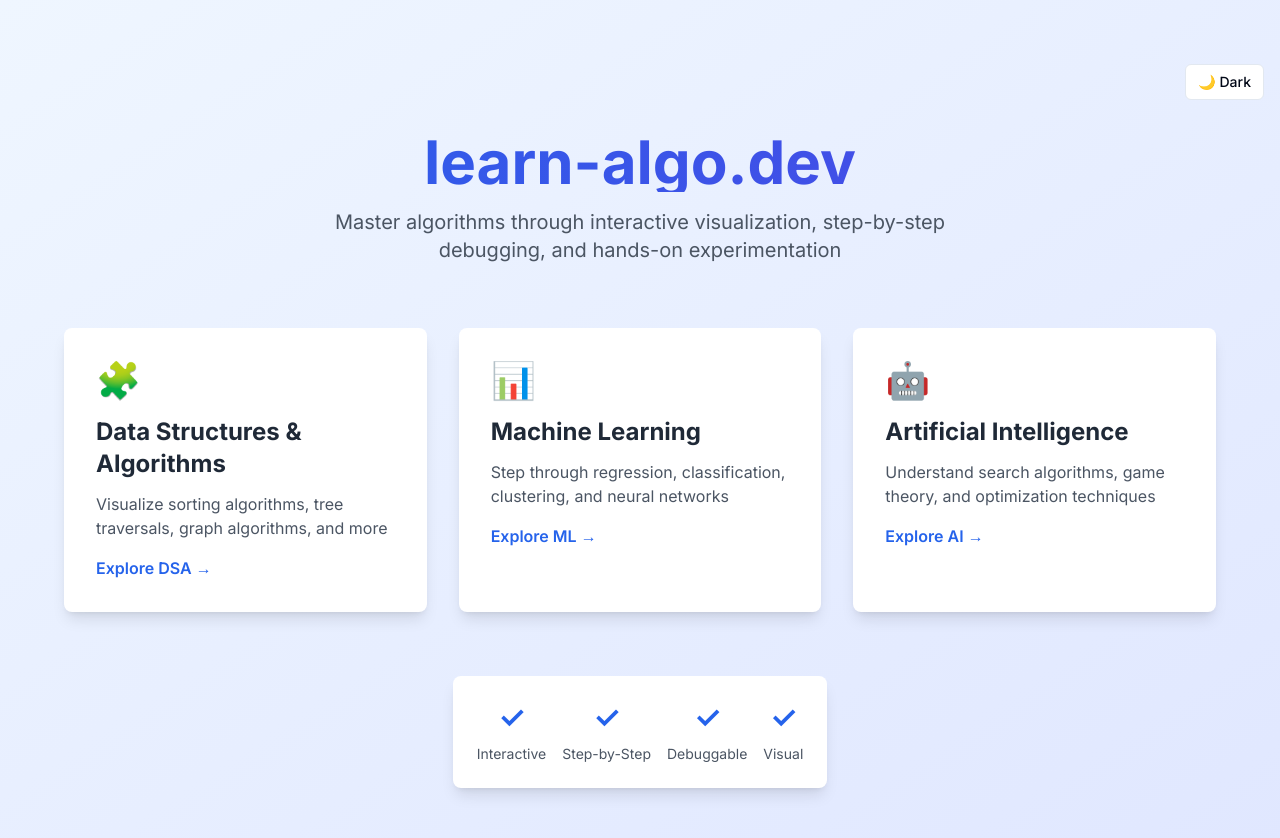
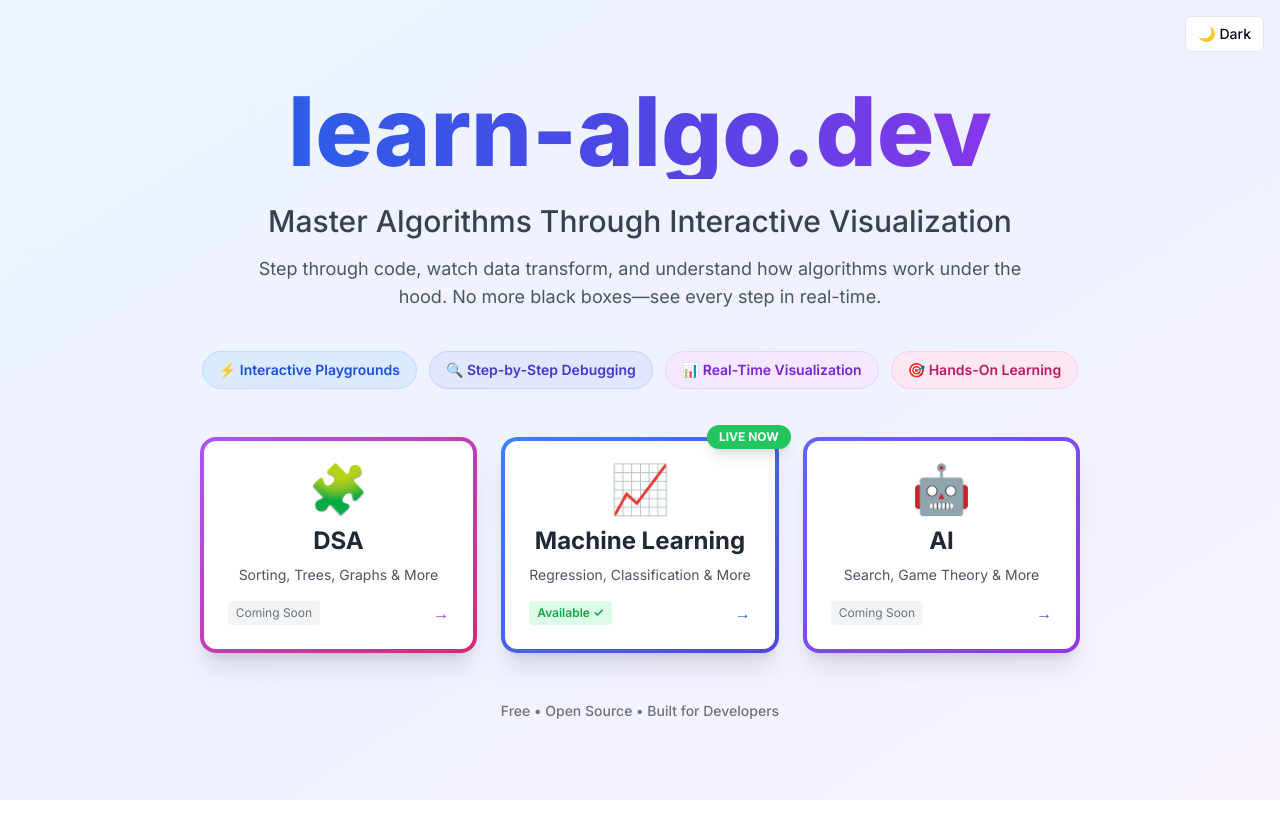
Before and after one commit to satya00089/learn-algo, a Next.js app: page / in a window 1280 px wide. Shown: the top 838 px of the page. After the commit the page ends 800 px from the top, so only its background shows below. Built offline with nearby package versions, Linux system fonts and the light colour scheme.

Commit message:
feat: enhance theme provider with memoization and callback optimizations

```diff
--- a/src/app/page.tsx
+++ b/src/app/page.tsx
@@ -5,90 +5,127 @@ import { ThemeToggle } from '@/core/theme'
 
 export default function Home() {
   return (
-    <main className="min-h-screen bg-gradient-to-br from-blue-50 to-indigo-100 dark:from-gray-900 dark:to-gray-800">
-      <div className="container mx-auto px-4 py-16">
-        {/* Theme Toggle in Top Right */}
-        <div className="flex justify-end mb-8">
+    <main className="h-screen overflow-hidden bg-gradient-to-br from-blue-50 via-indigo-50 to-purple-50 dark:from-gray-900 dark:via-blue-900/20 dark:to-purple-900/20">
+      <div className="h-full flex flex-col">
+        {/* Header with Theme Toggle */}
+        <div className="flex justify-end p-4">
           <ThemeToggle />
         </div>
 
-        <div className="text-center mb-16">
-          <h1 className="text-6xl font-bold mb-4 bg-gradient-to-r from-blue-600 to-indigo-600 bg-clip-text text-transparent">
+        {/* Hero Section */}
+        <div className="flex-1 flex flex-col items-center justify-center px-4 -mt-16">
+          <div className="text-center max-w-5xl mx-auto">
+            {/* Main Title with Gradient */}
+            <h1 className="text-6xl md:text-7xl lg:text-8xl font-extrabold mb-6 bg-gradient-to-r from-blue-600 via-indigo-600 to-purple-600 bg-clip-text text-transparent animate-gradient">
               learn-algo.dev
             </h1>
-          <p className="text-xl text-gray-600 dark:text-gray-300 max-w-2xl mx-auto">
-            Master algorithms through interactive visualization, step-by-step debugging, and hands-on experimentation
+
+            {/* Subtitle */}
+            <p className="text-xl md:text-2xl lg:text-3xl text-gray-700 dark:text-gray-200 mb-4 font-medium">
+              Master Algorithms Through Interactive Visualization
             </p>
+
+            {/* Description */}
+            <p className="text-base md:text-lg text-gray-600 dark:text-gray-400 mb-10 max-w-3xl mx-auto">
+              Step through code, watch data transform, and understand how algorithms work under the hood.
+              No more black boxes—see every step in real-time.
+            </p>
+
+            {/* Feature Pills */}
+            <div className="flex flex-wrap justify-center gap-3 mb-12">
+              <div className="px-4 py-2 bg-blue-100 dark:bg-blue-900/40 text-blue-700 dark:text-blue-300 rounded-full text-sm font-semibold border border-blue-200 dark:border-blue-700">
+                ⚡ Interactive Playgrounds
+              </div>
+              <div className="px-4 py-2 bg-indigo-100 dark:bg-indigo-900/40 text-indigo-700 dark:text-indigo-300 rounded-full text-sm font-semibold border border-indigo-200 dark:border-indigo-700">
+                🔍 Step-by-Step Debugging
+              </div>
+              <div className="px-4 py-2 bg-purple-100 dark:bg-purple-900/40 text-purple-700 dark:text-purple-300 rounded-full text-sm font-semibold border border-purple-200 dark:border-purple-700">
+                📊 Real-Time Visualization
+              </div>
+              <div className="px-4 py-2 bg-pink-100 dark:bg-pink-900/40 text-pink-700 dark:text-pink-300 rounded-full text-sm font-semibold border border-pink-200 dark:border-pink-700">
+                🎯 Hands-On Learning
+              </div>
             </div>
 
-        <div className="grid md:grid-cols-3 gap-8 max-w-6xl mx-auto">
+            {/* CTA Modules - Larger and More Prominent */}
+            <div className="grid grid-cols-1 md:grid-cols-3 gap-6 max-w-5xl mx-auto">
               {/* DSA Module */}
               <Link href="/dsa" className="group">
-            <div className="bg-white dark:bg-gray-800 rounded-lg shadow-lg p-8 h-full transition-all duration-300 hover:shadow-2xl hover:-translate-y-2">
-              <div className="text-4xl mb-4">🧩</div>
-              <h2 className="text-2xl font-bold mb-3 text-gray-800 dark:text-white">
-                Data Structures & Algorithms
+                <div className="relative bg-gradient-to-br from-purple-500 to-pink-600 dark:from-purple-600 dark:to-pink-700 rounded-2xl p-1 shadow-xl hover:shadow-2xl transition-all duration-300 hover:scale-105 hover:-rotate-1">
+                  <div className="bg-white dark:bg-gray-800 rounded-xl p-6 h-full">
+                    <div className="text-5xl mb-3 group-hover:scale-110 transition-transform">🧩</div>
+                    <h2 className="text-2xl font-bold mb-2 text-gray-800 dark:text-white">
+                      DSA
                     </h2>
-              <p className="text-gray-600 dark:text-gray-300 mb-4">
-                Visualize sorting algorithms, tree traversals, graph algorithms, and more
+                    <p className="text-gray-600 dark:text-gray-300 mb-4 text-sm">
+                      Sorting, Trees, Graphs & More
                     </p>
-              <div className="text-blue-600 dark:text-blue-400 font-semibold group-hover:translate-x-2 transition-transform inline-block">
-                Explore DSA →
+                    <div className="flex items-center justify-between">
+                      <span className="text-xs text-gray-500 dark:text-gray-400 bg-gray-100 dark:bg-gray-700 px-2 py-1 rounded">
+                        Coming Soon
+                      </span>
+                      <span className="text-purple-600 dark:text-purple-400 font-bold group-hover:translate-x-2 transition-transform">
+                        →
+                      </span>
+                    </div>
                   </div>
                 </div>
               </Link>
 
-          {/* ML Module */}
+              {/* ML Module - Featured */}
               <Link href="/ml" className="group">
-            <div className="bg-white dark:bg-gray-800 rounded-lg shadow-lg p-8 h-full transition-all duration-300 hover:shadow-2xl hover:-translate-y-2">
-              <div className="text-4xl mb-4">📊</div>
-              <h2 className="text-2xl font-bold mb-3 text-gray-800 dark:text-white">
+                <div className="relative bg-gradient-to-br from-blue-500 to-indigo-600 dark:from-blue-600 dark:to-indigo-700 rounded-2xl p-1 shadow-xl hover:shadow-2xl transition-all duration-300 hover:scale-105">
+                  <div className="bg-white dark:bg-gray-800 rounded-xl p-6 h-full">
+                    <div className="absolute -top-3 -right-3 bg-green-500 text-white text-xs font-bold px-3 py-1 rounded-full shadow-lg">
+                      LIVE NOW
+                    </div>
+                    <div className="text-5xl mb-3 group-hover:scale-110 transition-transform">📈</div>
+                    <h2 className="text-2xl font-bold mb-2 text-gray-800 dark:text-white">
                       Machine Learning
                     </h2>
-              <p className="text-gray-600 dark:text-gray-300 mb-4">
-                Step through regression, classification, clustering, and neural networks
+                    <p className="text-gray-600 dark:text-gray-300 mb-4 text-sm">
+                      Regression, Classification & More
                     </p>
-              <div className="text-blue-600 dark:text-blue-400 font-semibold group-hover:translate-x-2 transition-transform inline-block">
-                Explore ML →
+                    <div className="flex items-center justify-between">
+                      <span className="text-xs text-green-600 dark:text-green-400 bg-green-100 dark:bg-green-900/40 px-2 py-1 rounded font-semibold">
+                        Available ✓
+                      </span>
+                      <span className="text-blue-600 dark:text-blue-400 font-bold group-hover:translate-x-2 transition-transform">
+                        →
+                      </span>
+                    </div>
                   </div>
                 </div>
               </Link>
 
               {/* AI Module */}
               <Link href="/ai" className="group">
-            <div className="bg-white dark:bg-gray-800 rounded-lg shadow-lg p-8 h-full transition-all duration-300 hover:shadow-2xl hover:-translate-y-2">
-              <div className="text-4xl mb-4">🤖</div>
-              <h2 className="text-2xl font-bold mb-3 text-gray-800 dark:text-white">
-                Artificial Intelligence
+                <div className="relative bg-gradient-to-br from-indigo-500 to-purple-600 dark:from-indigo-600 dark:to-purple-700 rounded-2xl p-1 shadow-xl hover:shadow-2xl transition-all duration-300 hover:scale-105 hover:rotate-1">
+                  <div className="bg-white dark:bg-gray-800 rounded-xl p-6 h-full">
+                    <div className="text-5xl mb-3 group-hover:scale-110 transition-transform">🤖</div>
+                    <h2 className="text-2xl font-bold mb-2 text-gray-800 dark:text-white">
+                      AI
                     </h2>
-              <p className="text-gray-600 dark:text-gray-300 mb-4">
-                Understand search algorithms, game theory, and optimization techniques
+                    <p className="text-gray-600 dark:text-gray-300 mb-4 text-sm">
+                      Search, Game Theory & More
                     </p>
-              <div className="text-blue-600 dark:text-blue-400 font-semibold group-hover:translate-x-2 transition-transform inline-block">
-                Explore AI →
+                    <div className="flex items-center justify-between">
+                      <span className="text-xs text-gray-500 dark:text-gray-400 bg-gray-100 dark:bg-gray-700 px-2 py-1 rounded">
+                        Coming Soon
+                      </span>
+                      <span className="text-indigo-600 dark:text-indigo-400 font-bold group-hover:translate-x-2 transition-transform">
+                        →
+                      </span>
+                    </div>
                   </div>
                 </div>
               </Link>
             </div>
 
-        <div className="mt-16 text-center">
-          <div className="inline-flex gap-4 bg-white dark:bg-gray-800 rounded-lg p-6 shadow-lg">
-            <div className="text-center">
-              <div className="text-3xl font-bold text-blue-600">✓</div>
-              <div className="text-sm text-gray-600 dark:text-gray-300 mt-2">Interactive</div>
-            </div>
-            <div className="text-center">
-              <div className="text-3xl font-bold text-blue-600">✓</div>
-              <div className="text-sm text-gray-600 dark:text-gray-300 mt-2">Step-by-Step</div>
-            </div>
-            <div className="text-center">
-              <div className="text-3xl font-bold text-blue-600">✓</div>
-              <div className="text-sm text-gray-600 dark:text-gray-300 mt-2">Debuggable</div>
-            </div>
-            <div className="text-center">
-              <div className="text-3xl font-bold text-blue-600">✓</div>
-              <div className="text-sm text-gray-600 dark:text-gray-300 mt-2">Visual</div>
-            </div>
+            {/* Bottom Tagline */}
+            <p className="mt-12 text-sm text-gray-500 dark:text-gray-400 font-medium">
+              Free • Open Source • Built for Developers
+            </p>
           </div>
         </div>
       </div>
--- a/src/core/theme/ThemeProvider.tsx
+++ b/src/core/theme/ThemeProvider.tsx
@@ -1,6 +1,6 @@
 'use client'
 
-import React, { createContext, useContext, useEffect, useState } from 'react'
+import React, { createContext, useContext, useEffect, useState, useMemo, useCallback } from 'react'
 
 type Theme = 'light' | 'dark'
 
@@ -13,7 +13,7 @@ interface ThemeContextType {
 const ThemeContext = createContext<ThemeContextType | undefined>(undefined)
 
 export function ThemeProvider({ children }: { children: React.ReactNode }) {
-  const [theme, setThemeState] = useState<Theme>('light')
+  const [theme, setTheme] = useState<Theme>('light')
   const [mounted, setMounted] = useState(false)
 
   // Initialize theme from localStorage or system preference
@@ -21,36 +21,42 @@ export function ThemeProvider({ children }: { children: React.ReactNode }) {
     setMounted(true)
     const stored = localStorage.getItem('theme') as Theme | null
     if (stored) {
-      setThemeState(stored)
+      setTheme(stored)
     } else {
-      const prefersDark = window.matchMedia('(prefers-color-scheme: dark)').matches
-      setThemeState(prefersDark ? 'dark' : 'light')
+      const prefersDark = globalThis.matchMedia('(prefers-color-scheme: dark)').matches
+      setTheme(prefersDark ? 'dark' : 'light')
     }
   }, [])
 
   // Apply theme to document
   useEffect(() => {
+    if (!mounted) return
+
     const root = document.documentElement
     if (theme === 'dark') {
       root.classList.add('dark')
     } else {
       root.classList.remove('dark')
     }
-    if (mounted) {
-      localStorage.setItem('theme', theme)
-    }
+    localStorage.setItem('theme', theme)
+    console.log('Theme changed to:', theme)
   }, [theme, mounted])
 
-  const toggleTheme = () => {
-    setThemeState((prev) => (prev === 'light' ? 'dark' : 'light'))
-  }
+  const toggleTheme = useCallback(() => {
+    setTheme((prev) => (prev === 'light' ? 'dark' : 'light'))
+  }, [])
 
-  const setTheme = (newTheme: Theme) => {
-    setThemeState(newTheme)
-  }
+  const setThemeCallback = useCallback((newTheme: Theme) => {
+    setTheme(newTheme)
+  }, [])
+
+  const value = useMemo(
+    () => ({ theme, toggleTheme, setTheme: setThemeCallback }),
+    [theme, toggleTheme, setThemeCallback]
+  )
 
   return (
-    <ThemeContext.Provider value={{ theme, toggleTheme, setTheme }}>
+    <ThemeContext.Provider value={value}>
       {children}
     </ThemeContext.Provider>
   )
```
Also changed, not shown: src/app/dsa/page.tsx (+17 -15 lines), src/app/ml/page.tsx (+17 -15 lines). Lines whose indentation alone changed are shown as unchanged.
